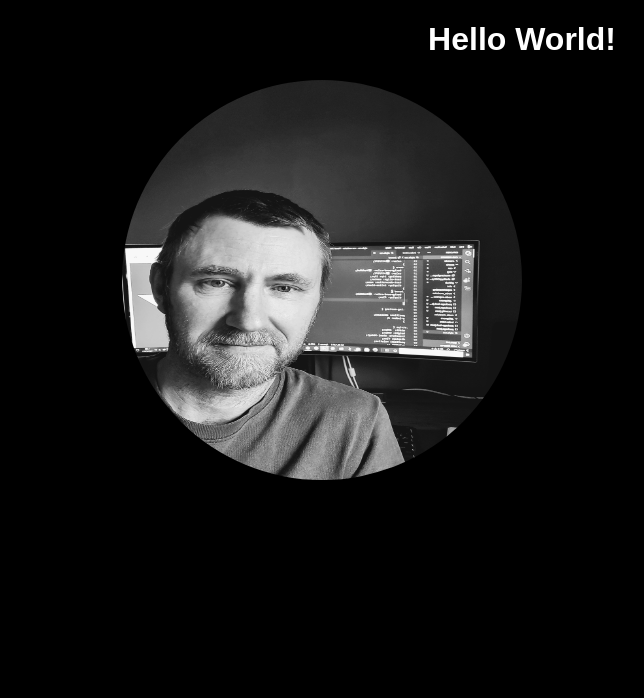
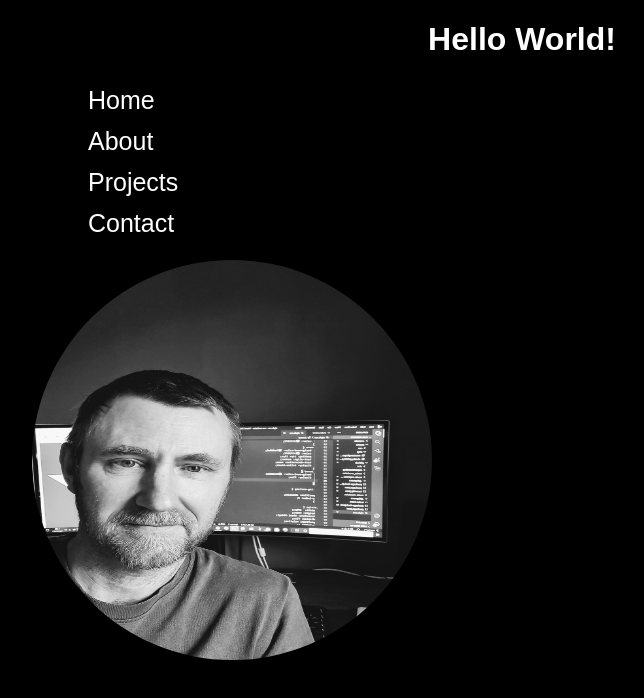
Before and after one commit to barrywaldron/barrywaldron.github.io, a website: page index.html in a window 1280 px wide. Shown: the whole page, without its empty margins (118-762 px from the left). Drawn offline with Linux system fonts and the light colour scheme.

Commit message:
initial style

```diff
--- a/index.html
+++ b/index.html
@@ -33,16 +33,46 @@
             aria-roledescription="banner">
 
           </header>
+          <nav
+              role="navigation">
+            <ul>
+              <li>
+                <a
+                 href="/home"
+                 class="nav-link">Home
+                </a>
+              </li>
+              <li>
+                <a
+                 href="/about"
+                 class="nav-link">About
+                </a>
+              </li>
+              <li>
+                <a
+                 href="/projects"
+                 class="nav-link">Projects
+                </a>
+              </li>
+              <li>
+                <a
+                 href="/contact"
+                 class="nav-link">Contact
+                </a>
+              </li>
+            </ul>
 
+          </nav>
           <div
             class="img">
-            <img
+           <img
             src="/assets/profile.jpg"
             alt="image of Barry Waldron"
             width="400"
             height="400"
+          </div>
 
-          </div>
+
 
 
 
--- a/style.css
+++ b/style.css
@@ -11,9 +11,24 @@ h1 {
   color: #fff;
   text-align: center;
 }
-
+.nav {
+  height: 100%;
+  width: 160px;
+  position: fixed;
+  z-index: 1; /* Stay on top */
+  top: 0; /* Stay at the top */
+  left: 0;
+  background-color: #808080;
+  overflow-x: hidden; /* Disable horizontal scroll */
+  padding-top: 20px;
+}
+a {
+  padding: 6px 8px 6px 16px;
+  text-decoration: none;
+  font-size: 25px;
+  color: #fff;
+  display: block;
+}
 img {
   border-radius: 50%;
-  position: absolute;
-  right: 50%;
 }
```
